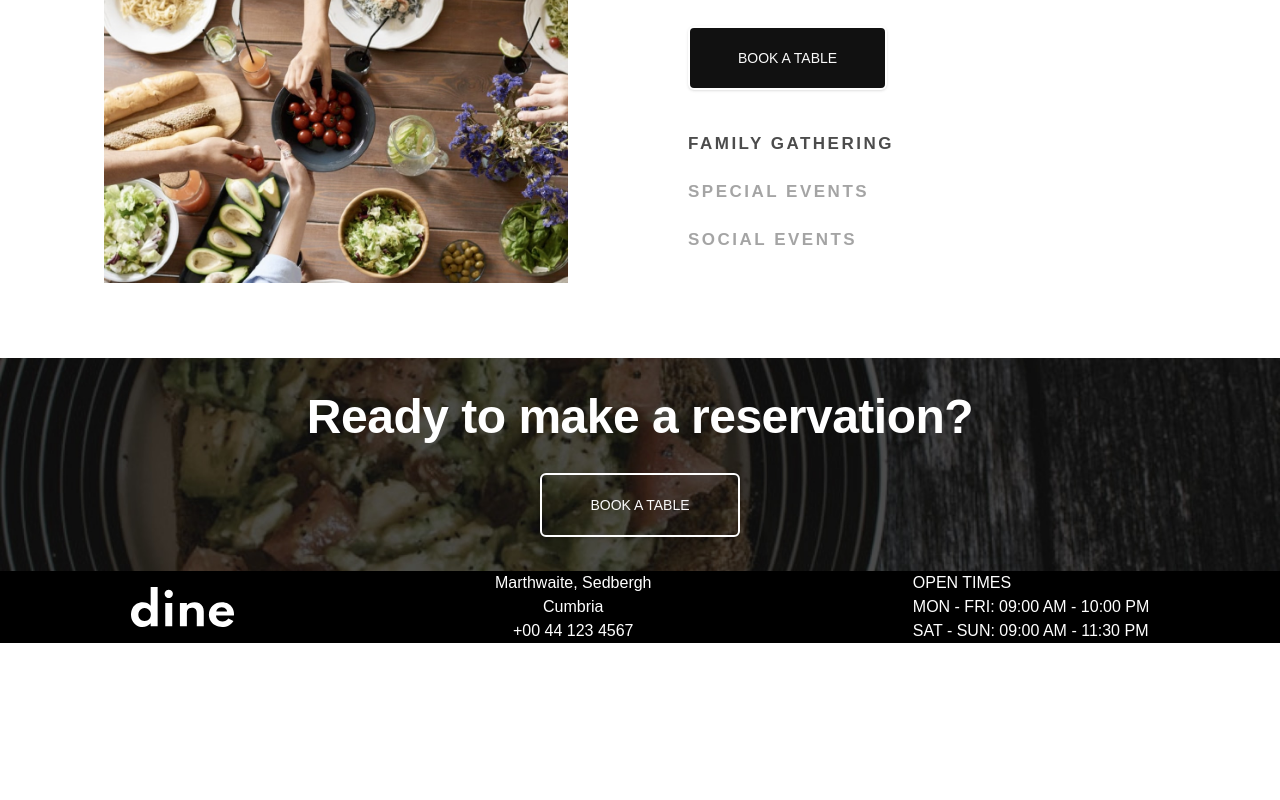
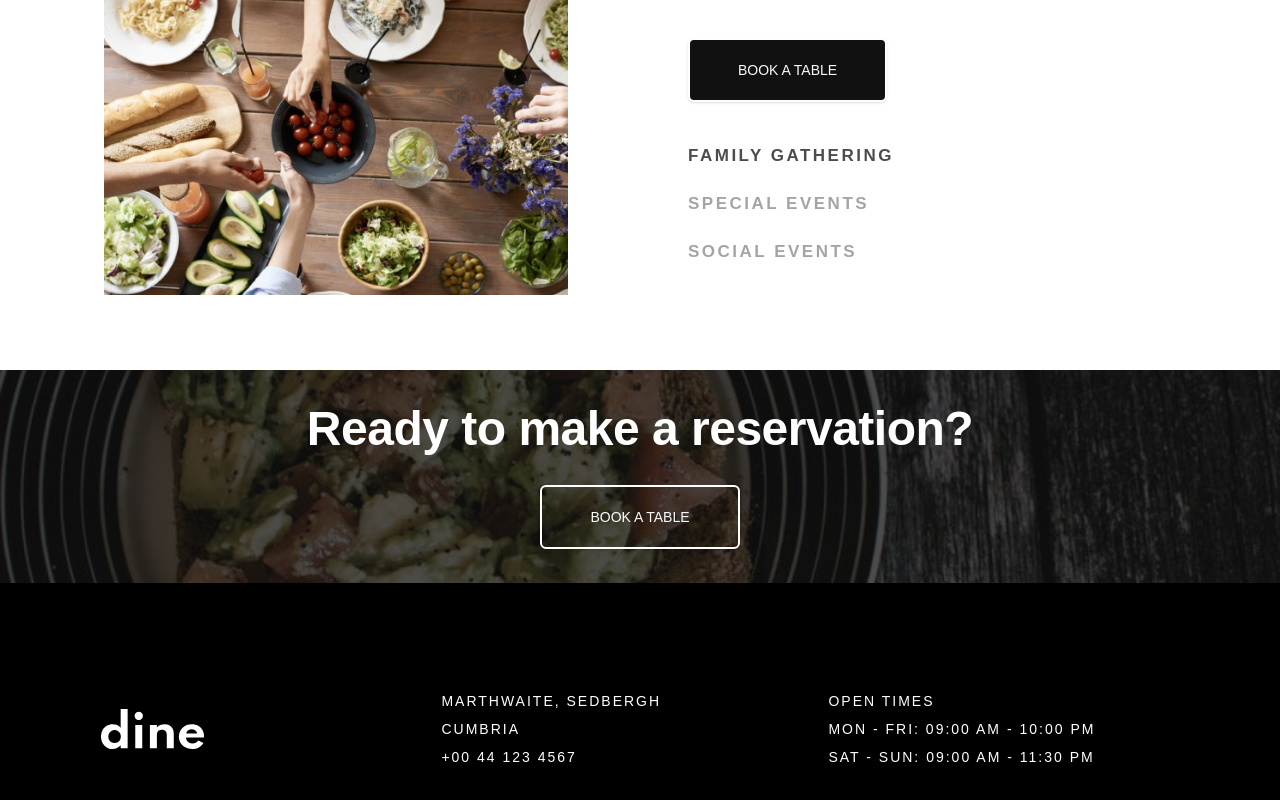
Before and after one commit to mehdias63/dine-restaurant, a Next.js app: page / in a window 1280 px wide. Shown: the part 2894-3694 px from the top of the page. Before the commit the page ends 3537 px from the top, so only its background shows below. Built offline with nearby package versions, Linux system fonts and the light colour scheme.

Commit message:
update footer

```diff
--- a/src/app/page.tsx
+++ b/src/app/page.tsx
@@ -279,18 +279,16 @@ export default function Home() {
 					</Button>
 				</div>
 			</div>
-			<footer className="bg-black text-white flex justify-around items-center w-full">
+			<footer className="bg-black text-white flex justify-around items-center w-full flex-col md:flex-row py-20 px-6">
 				<img src={'/images/logo.svg'} alt={'logo'} />
-				<div>
-					<p className="text-center">
+				<div className="lg:w-2/3 lg:flex justify-around">
+					<p className="text-center md:text-left my-6 text-body-s uppercase">
 						Marthwaite, Sedbergh
 						<br /> Cumbria
 						<br />
 						+00 44 123 4567
 					</p>
-				</div>
-				<div>
-					<p>
+					<p className="text-center md:text-left lg:my-6 text-body-s uppercase">
 						OPEN TIMES
 						<br /> MON - FRI: 09:00 AM - 10:00 PM
 						<br /> SAT - SUN: 09:00 AM - 11:30 PM
--- a/tailwind.config.ts
+++ b/tailwind.config.ts
@@ -101,10 +101,11 @@ const config: Config = {
 					},
 				],
 				'body-s': [
-					'16px',
+					'14px',
 					{
-						lineHeight: '26px',
+						lineHeight: '28px',
 						fontWeight: '400',
+						letterSpacing: '0.125rem',
 					},
 				],
 			},
```
